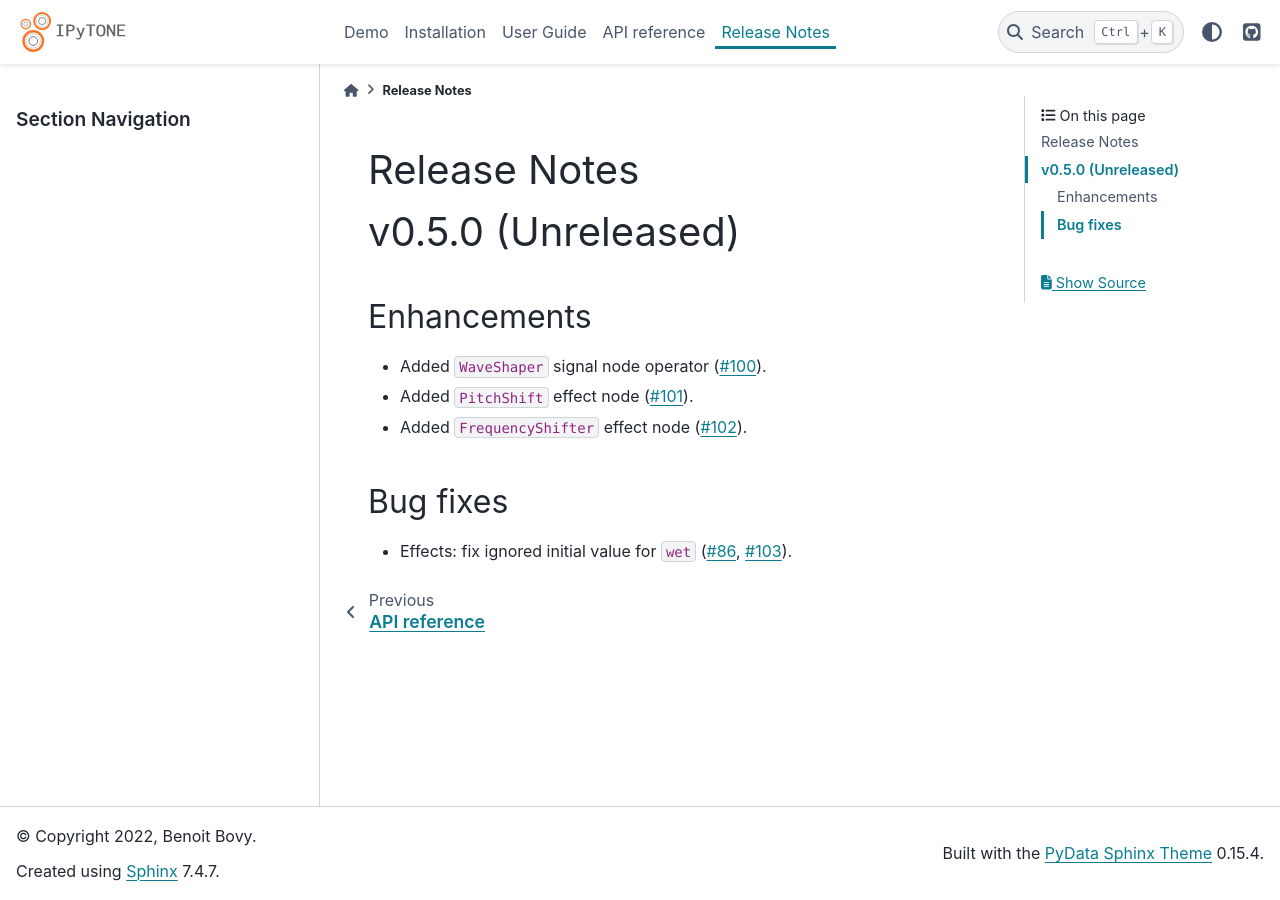
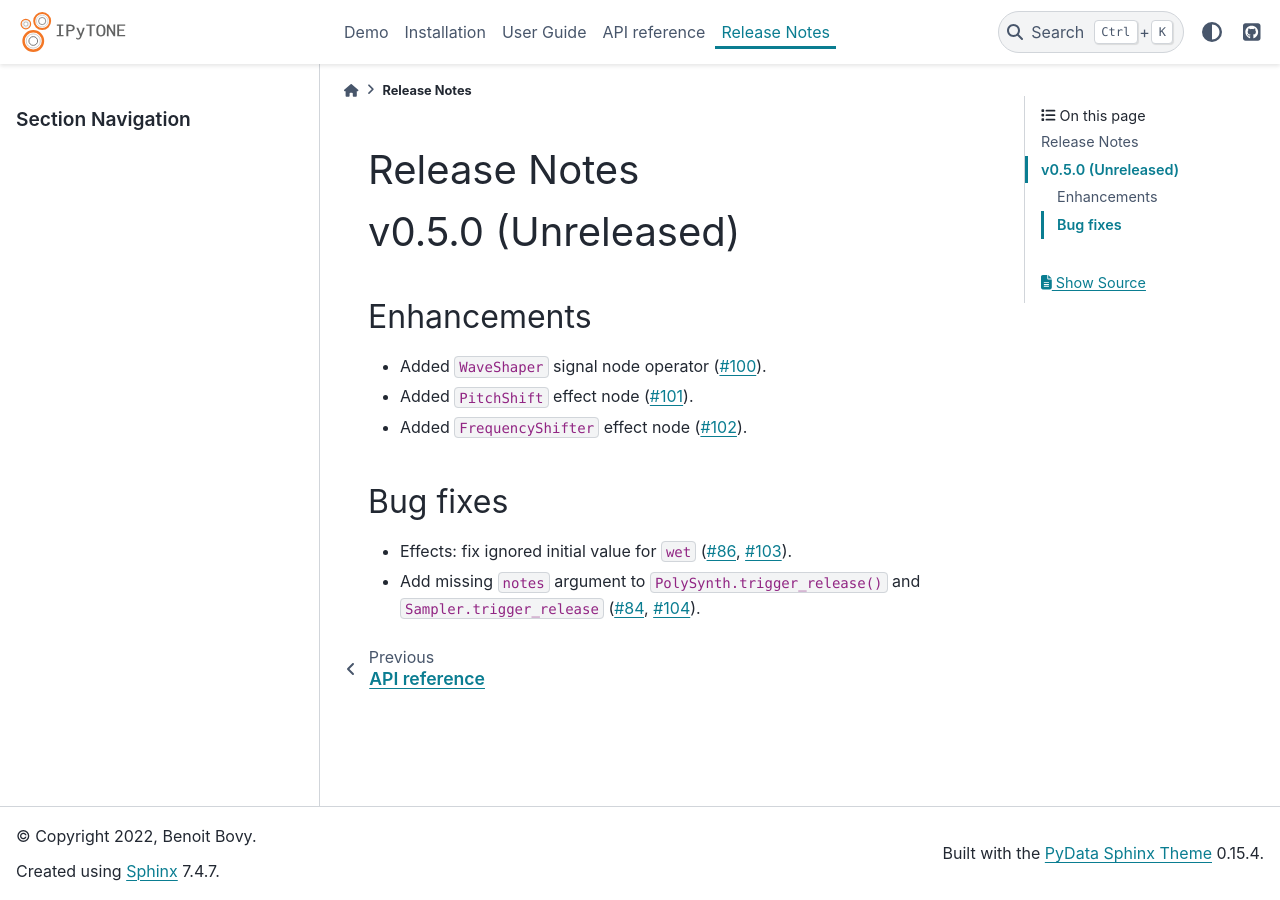
Before and after one commit to geigr/ipytone, a Sphinx documentation site: the page built from docs/release_notes.rst, in a window 1280 px wide. Built offline with Sphinx 7.4.7 and the PyData theme 0.15.4, drawn with Linux system fonts in a browser that asks for light colours.

Commit message:
update release notes

```diff
--- a/docs/release_notes.rst
+++ b/docs/release_notes.rst
@@ -17,3 +17,5 @@ Bug fixes
 ~~~~~~~~~
 
 - Effects: fix ignored initial value for ``wet`` (:issue:`86`, :pull:`103`).
+- Add missing ``notes`` argument to ``PolySynth.trigger_release()`` and
+  ``Sampler.trigger_release`` (:issue:`84`, :pull:`104`).
```
